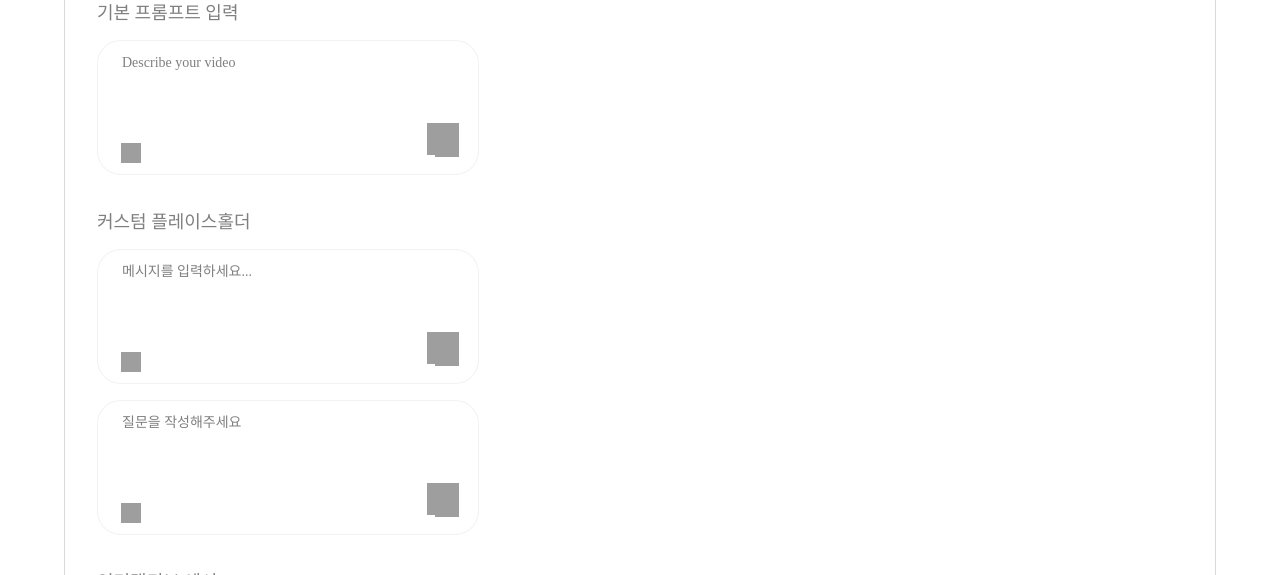
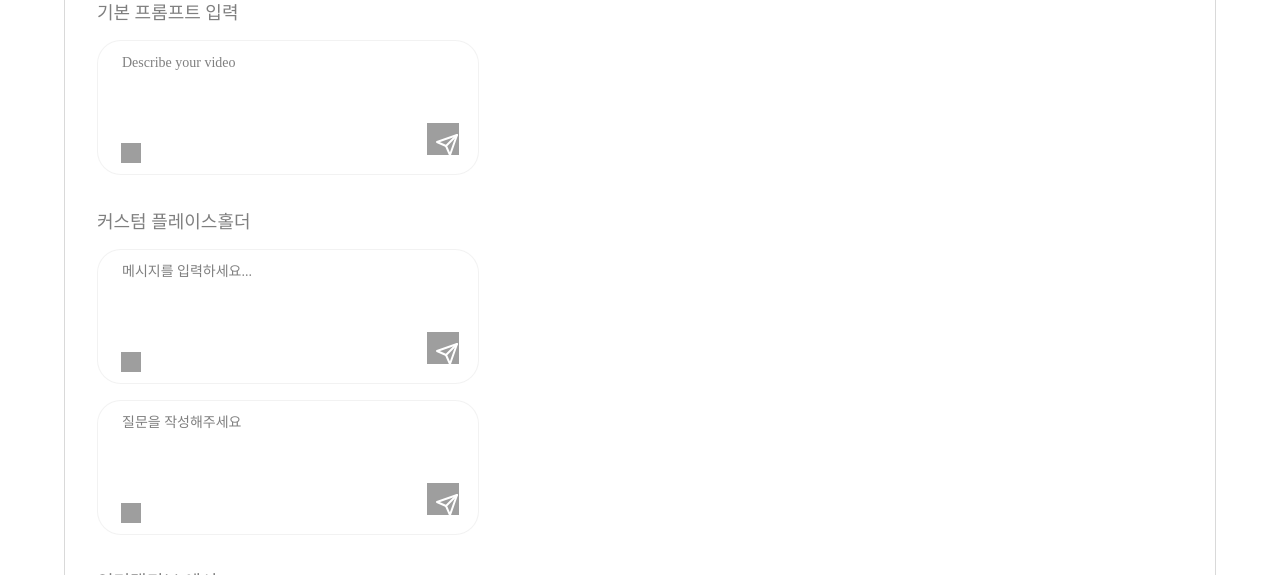
Before and after one commit to tangungithub/astra-demo-libraries, a React (Create React App) app: page / in a window 1280 px wide. Shown: the part 5840-6415 px from the top of the page. Built offline with nearby package versions, Linux system fonts and the light colour scheme.

Commit message:
updated some components

```diff
--- a/src/components/PromptInput/PromptInput.css
+++ b/src/components/PromptInput/PromptInput.css
@@ -41,57 +41,11 @@
   color: var(--ads-color-primary, rgba(0, 0, 0, 0.85));
 }
 
-/* 전송 버튼 (우측 하단) */
+/* 전송 버튼 (우측 하단) - FloatingAction 컴포넌트 위치 조정 */
 .ads-prompt-input__send-button {
   position: absolute;
   bottom: 9px;
   right: 9px;
-  width: 42px;
-  height: 42px;
-  background: none;
-  border: none;
-  cursor: pointer;
-  padding: 0;
-  transition: transform 0.2s ease;
-}
-
-.ads-prompt-input__send-button:hover {
-  transform: scale(1.05);
-}
-
-.ads-prompt-input__send-button:active {
-  transform: scale(0.95);
-}
-
-.ads-prompt-input__send-bg {
-  position: absolute;
-  left: 0;
-  right: 0;
-  top: 0;
-  width: 32px;
-  height: 32px;
-}
-
-.ads-prompt-input__send-bg img {
-  display: block;
-  width: 100%;
-  height: 100%;
-  position: absolute;
-  inset: 0;
-  max-width: none;
-}
-
-.ads-prompt-input__send-icon {
-  position: absolute;
-  inset: 23.81% 23.81% 19.05% 19.05%;
-  overflow: hidden;
-}
-
-.ads-prompt-input__send-icon img {
-  display: block;
-  width: 100%;
-  height: 100%;
-  max-width: none;
 }
 
 /* 첨부 버튼 (좌측 하단) */
--- a/src/components/PromptInput/PromptInput.js
+++ b/src/components/PromptInput/PromptInput.js
@@ -1,10 +1,9 @@
 import React from 'react';
 import PropTypes from 'prop-types';
+import FloatingAction from '../FloatingAction';
 import './PromptInput.css';
 
 // 이미지 자산 (localhost 서버)
-const imgSendButtonBg = "http://localhost:3845/assets/02d24f24279dfd7dbb40dbc82d233d14723e84ff.svg";
-const imgIconSend = "http://localhost:3845/assets/7b1db22086ea6aeb39577779955e7d97080d010e.svg";
 const imgIconPaperclip = "http://localhost:3845/assets/f0be2574e502f2c1f3567fae8c6564c22b2e4e69.svg";
 
 /**
@@ -41,19 +40,8 @@ const PromptInput = ({
         onChange={(e) => onChange && onChange(e.target.value)}
       />
 
-      {/* 전송 버튼 (우측 하단) */}
-      <button
-        className="ads-prompt-input__send-button"
-        onClick={handleSendClick}
-        aria-label="Send message"
-      >
-        <div className="ads-prompt-input__send-bg">
-          <img src={imgSendButtonBg} alt="" />
-        </div>
-        <div className="ads-prompt-input__send-icon">
-          <img src={imgIconSend} alt="Send" />
-        </div>
-      </button>
+      {/* 전송 버튼 (우측 하단) - FloatingAction 컴포넌트 활용 */}
+      <FloatingAction onClick={handleSendClick} size={24} className="ads-prompt-input__send-button" />
 
       {/* 첨부 버튼 (좌측 하단) */}
       <button
```
Also changed, not shown: 1 other file (tests, documents, lock files or other folders).
